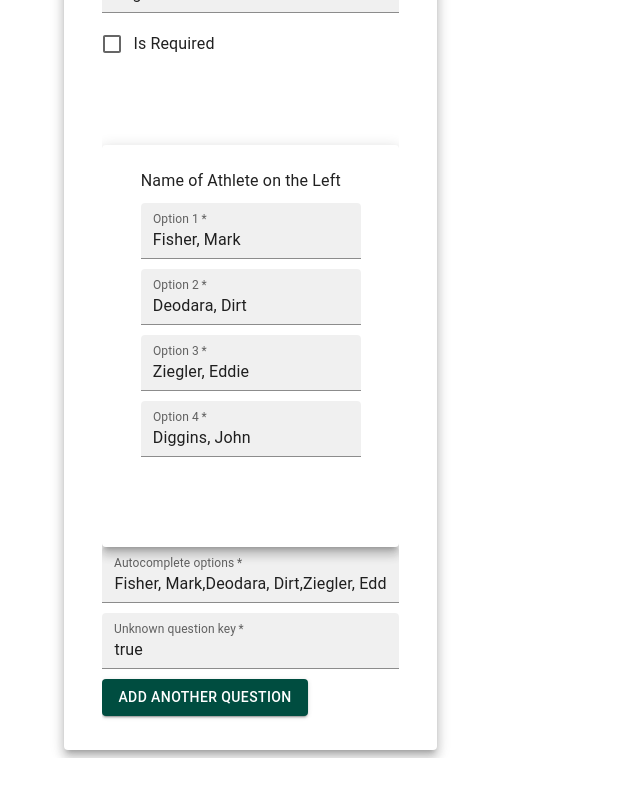
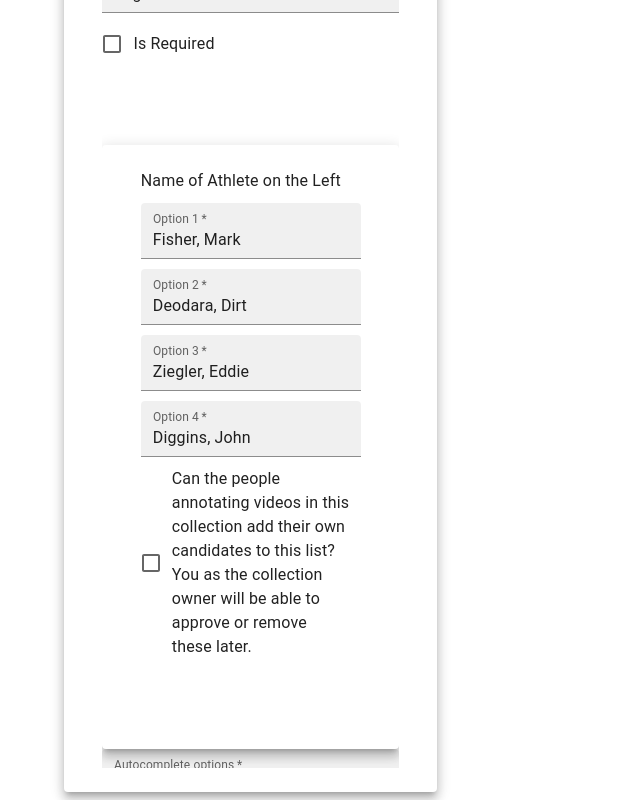
Before and after one commit to NerdyWithZainab/video-annotator, a Next.js app: page /collection/1 in a window 1280 px wide. Shown: the part 688-1488 px from the top of the page, without its empty margins (0-640 px from the left). Before the commit the page ends 1446 px from the top, so only its background shows below. Built offline with nearby package versions, Linux system fonts and the light colour scheme; no server answers.

Commit message:
add checkbox with whether the collection owner wants the end user to be able to add options

```diff
--- a/components/OptionSet/index.tsx
+++ b/components/OptionSet/index.tsx
@@ -1,7 +1,8 @@
 import { Paper, Typography } from "@mui/material";
-import { forEach, get, map } from "lodash-es";
+import { filter, forEach, get, map, reduce } from "lodash-es";
 import React, { useEffect, useMemo } from "react";
 import { useState } from "react";
+import { IntlShape, useIntl } from "react-intl";
 import { SingleFormField, Collection, FormFieldGroup } from "../../types";
 import { updateCollection } from "../../utilities/singleFormFieldUtils";
 import { isNonEmptyString } from "../../utilities/validators";
@@ -13,6 +14,7 @@ const OptionSet: React.FC<{
   targetformFieldIdx: number;
   setCollection: (collection: Collection) => void;
 }> = ({ formField, collection, targetformFieldIdx, setCollection }) => {
+  const intl: IntlShape = useIntl();
   const options: string[] = get(formField, ["autocompleteOptions"], []);
   const usersCanAddCustomOptions: boolean = get(
     formField,
@@ -42,6 +44,7 @@ const OptionSet: React.FC<{
   }, [invalidOptions, optionValues]);
 
   useEffect(() => {
+    // @TODO test whether this useEffect is even necessary.
     forEach(options, (option, optionIdx) => {
       const newActualValue: {} = { ["Option " + (optionIdx + 1)]: option };
       optionFormFieldGroup?.setValues
@@ -54,26 +57,61 @@ const OptionSet: React.FC<{
   }, []);
 
   useEffect(() => {
-    // @TODO update the parent collection
-    console.log("deleteMe optionFormGroup has been changed. The values are: ");
+    console.log("deleteMe optionFormFieldGroup?.actualValues is: ");
     console.log(optionFormFieldGroup?.actualValues);
-    const updatedVals: string[] = Object.values(
-      optionFormFieldGroup?.actualValues || {}
+
+    const autoCompleteVals: string[] = filter(
+      optionFormFieldGroup?.actualValues || {},
+      (_optionFormFieldGroupValue, optionFormFieldGroupKey) => {
+        return optionFormFieldGroupKey.startsWith("Option"); // @TODO prevent the collection owner from making labels that start with Option??? Or at least test for wonky behavior
+      }
     );
-    // const questionKey: string = get(
-    //   collection,
-    //   ["intakeQuestions", targetformFieldIdx, "label"],
-    //   ""
-    // );
-    // console.log("deleteMe questionKey is: ");
-    // console.log(questionKey);
     updateCollection(
       collection,
       targetformFieldIdx,
       "autocompleteOptions",
-      updatedVals,
+      autoCompleteVals,
       setCollection
     );
+
+    const canEndUserAddCustomOptionsValsArr: string[] = filter(
+      optionFormFieldGroup?.actualValues || {},
+      (_optionFormFieldGroupValue, optionFormFieldGroupKey) => {
+        const targetString: string = intl.formatMessage({
+          id: "CAN_END_USER_ADD_CUSTOM_OPTIONS",
+          defaultMessage:
+            "Can the people annotating videos in this collection add their own candidates to this list? You as the collection owner will be able to approve or remove these later.",
+        });
+        return optionFormFieldGroupKey.startsWith(targetString);
+      }
+    );
+    updateCollection(
+      collection,
+      targetformFieldIdx,
+      "usersCanAddCustomOptions",
+      get(canEndUserAddCustomOptionsValsArr, [0], true),
+      setCollection
+    );
+    // const otherVals: {} = reduce(
+    //   optionFormFieldGroup?.actualValues || {},
+    //   (memo, optionFormGroupFieldValue, optionFormGroupFieldKey) => {
+    //     // console.log("deleteMe optionFormGroupFieldValue is: ");
+    //     // console.log(optionFormGroupFieldValue);
+    //     return !optionFormGroupFieldKey.startsWith("Option")
+    //       ? { ...memo, [optionFormGroupFieldKey]: optionFormGroupFieldValue }
+    //       : { ...memo };
+    //   },
+    //   {}
+    // );
+
+    // forEach(otherVals, (nonOptionVal, nonOptionKey) => {
+    //   console.log("deleteMe entry is: ");
+    //   console.log(entry);
+    //   console.log("deleteMe idx is: ");
+    //   console.log(idx);
+    //   updateCollection(collection, idx, entry, autoCompleteVals, setCollection);
+    // });
+
     // eslint-disable-next-line react-hooks/exhaustive-deps
   }, [optionFormFieldGroup]);
 
@@ -97,16 +135,26 @@ const OptionSet: React.FC<{
     const key: string = "option-" + (optionIdx + 1);
     return (
       <>
-        {/* <Typography>Option {optionIdx + 1}: </Typography> */}
-        <React.Fragment key={key}>
-          <SingleFormFieldComponent
-            question={optionFormField}
-            formFieldGroup={optionFormFieldGroup}
-          />
-        </React.Fragment>
+        <SingleFormFieldComponent
+          key={key}
+          question={optionFormField}
+          formFieldGroup={optionFormFieldGroup}
+        />
       </>
     );
   });
+
+  const canEndUserAddCustomOptionsCheckbox = {
+    label: intl.formatMessage({
+      id: "CAN_END_USER_ADD_CUSTOM_OPTIONS",
+      defaultMessage:
+        "Can the people annotating videos in this collection add their own candidates to this list? You as the collection owner will be able to approve or remove these later.",
+    }),
+    type: "Checkbox",
+    language: formField?.language,
+    isRequired: true,
+    shouldBeCheckboxes: [],
+  };
 
   return (
     <Paper
@@ -123,6 +171,11 @@ const OptionSet: React.FC<{
     >
       <Typography style={{ marginBottom: 10 }}>{formField?.label}</Typography>
       {optionFormFields}
+      <SingleFormFieldComponent
+        key="canEndUserAddCustomOptionsCheckbox"
+        question={canEndUserAddCustomOptionsCheckbox}
+        formFieldGroup={optionFormFieldGroup}
+      />
     </Paper>
   );
 };
--- a/dummy_data/dummyCollection.tsx
+++ b/dummy_data/dummyCollection.tsx
@@ -20,6 +20,7 @@ const firstQuestion: SingleFormField = {
 };
 
 const secondQuestion: SingleFormField = {
+  // @TODO make autocomplete
   label: "Tournament Name",
   type: "Text",
   language: "English",
--- a/lang/en.json
+++ b/lang/en.json
@@ -102,5 +102,6 @@
   "VIDEO_INTAKE_PREVIEW": "Video Intake Preview",
   "INTAKE_PREVIEW_DETAILS": "Contributors to your collection will see the following questions when they submit new videos to the collection: ",
   "FIELD_CANNOT_BE_BLANK": "Field cannot be blank",
-  "THIS_FIELD_IS_REQUIRED": "This field is required"
+  "THIS_FIELD_IS_REQUIRED": "This field is required",
+  "CAN_END_USER_ADD_CUSTOM_OPTIONS": "Can the people annotating videos in this collection add their own candidates to this list? You as the collection owner will be able to approve or remove these later."
 }
```
